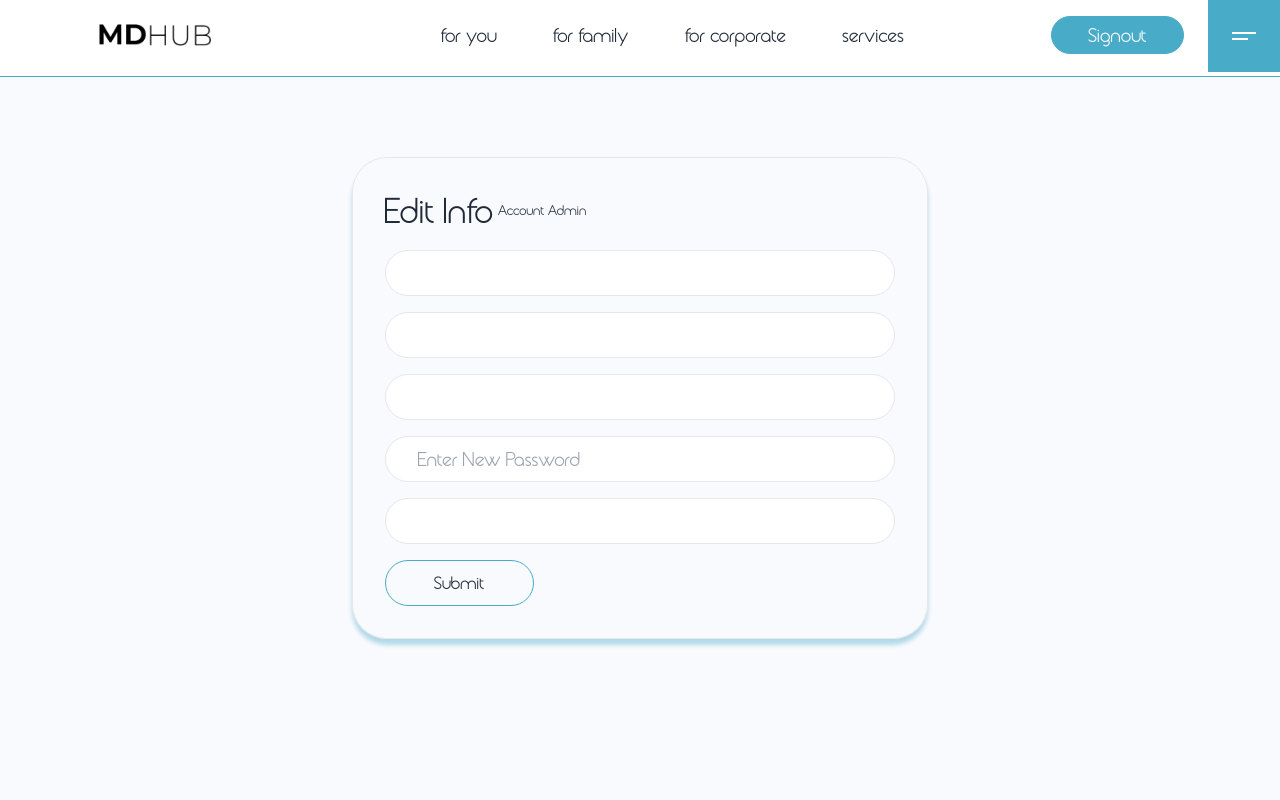
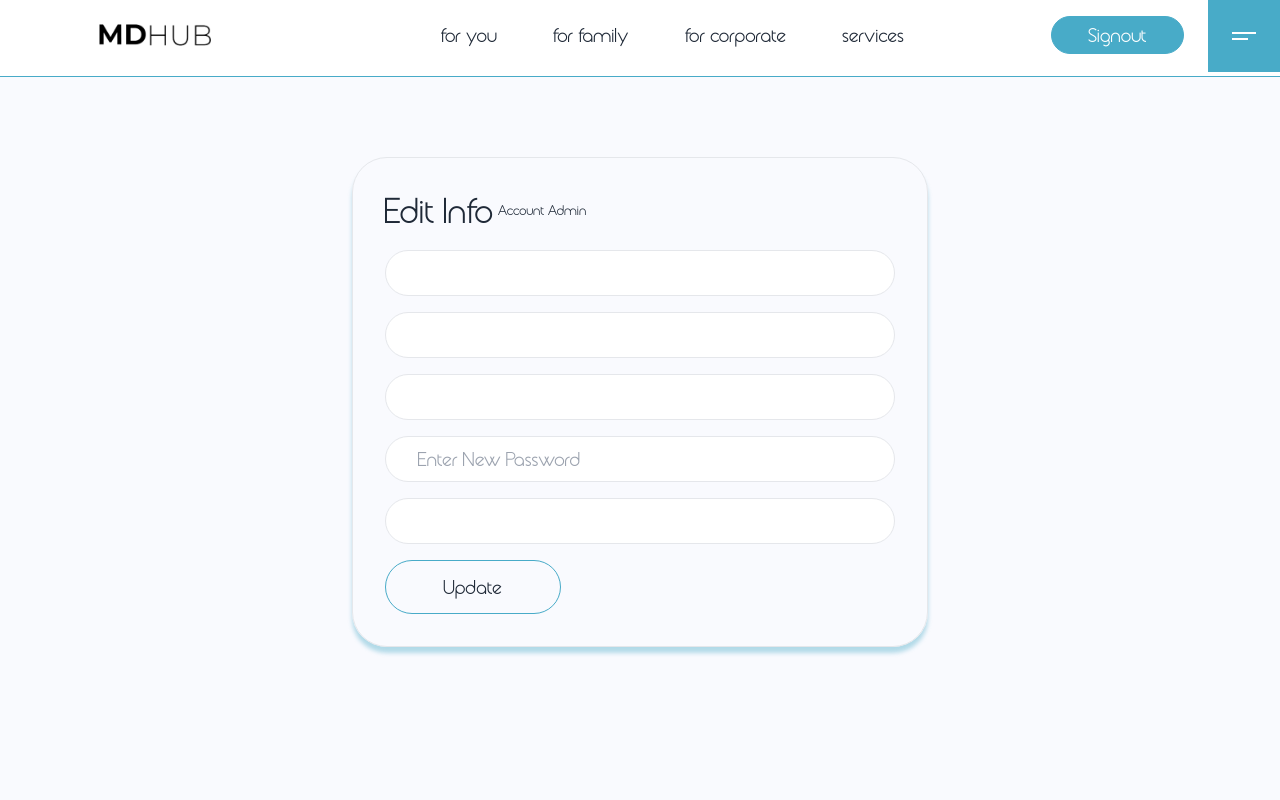
Before and after one commit to DenisLo-master/MdHub, a React (Vite) app: page /dashboard/update-user in a window 1280 px wide. Shown: the top 800 px of the page. Built offline with nearby package versions, Linux system fonts and the light colour scheme; no server answers; sample sign-in values are in the browser's storage.

Commit message:
completed update user

```diff
--- a/src/pages/Dashboard/UpdateUserInfo.jsx
+++ b/src/pages/Dashboard/UpdateUserInfo.jsx
@@ -1,17 +1,47 @@
 import React, { useState, useEffect } from 'react'
 import { registerationStore } from '../../store/registerationStore'
+import { toast } from "react-hot-toast"
+import { SVGLoaderCircles } from '../../assets'
+import { useNavigate } from 'react-router-dom'
+import jwtDecode from 'jwt-decode'
 
 const UpdateUserInfo = () => {
+  const [isLoading, setIsLoading] = useState(false)
+  const navigate = useNavigate()
   const userInfo = registerationStore(state => state.userInfo)
   const [userInfoFormData, setUserInfoFormData] = useState({ ...userInfo, password: "" })
   const handleChange = (e) => {
     e.preventDefault()
     setUserInfoFormData({ ...userInfoFormData, [e.target.name]: e.target.value })
   }
-  const handleSubmit = (e) => {
+  const handleSubmit = async (e) => {
+    const token = localStorage.getItem("jwtToken")
+    const tokenInfo = token ? jwtDecode(token) : {}
     e.preventDefault()
-    console.log(userInfoFormData)
+    setIsLoading(true)
+    try {
+      const response = await fetch(`http://localhost:8080/api/v1/users/${tokenInfo?.id}`, {
+        method: "PUT",
+        headers: {
+          'Content-Type': 'application/json',
+          "Authorization": `Bearer ${token}`
+        },
+        body: JSON.stringify(userInfoFormData)
+      })
+      await response.json()
+      if (response.ok) {
+        setIsLoading(false)
+        toast.success("Your info has been successfully updated", { id: "successfulinfoupdate" })
+        navigate("/dashboard")
+      }
+      setIsLoading(false)
+    } catch (error) {
+      console.log(error)
+    } finally {
+      setIsLoading(false)
+    }
   }
+
   useEffect(() => {
     window.scrollTo(0, 0)
   }, [])
@@ -77,14 +107,10 @@ const UpdateUserInfo = () => {
               required
             />
           </div>
-          <div className="w-full flex">
-            <input
-              type="submit"
-              value="Submit"
-              className={`rounded-full font-main text-lg group hover:ring-1 hover:ring-primary px-12 py-2 border flex justify-center items-center space-x-2  border-primary bg-transparent`}
-            />
-          </div>
-
+          <button type="submit" className={`rounded-full w-44 font-main text-xl group hover:ring-1 hover:ring-primary  py-3 border flex justify-center items-center space-x-2  border-primary bg-transparent`}>
+            <span>Update</span>
+            {isLoading && <SVGLoaderCircles className="text-primary w-4 h-4" />}
+          </button>
         </form>
       </div>
     </section>
```
